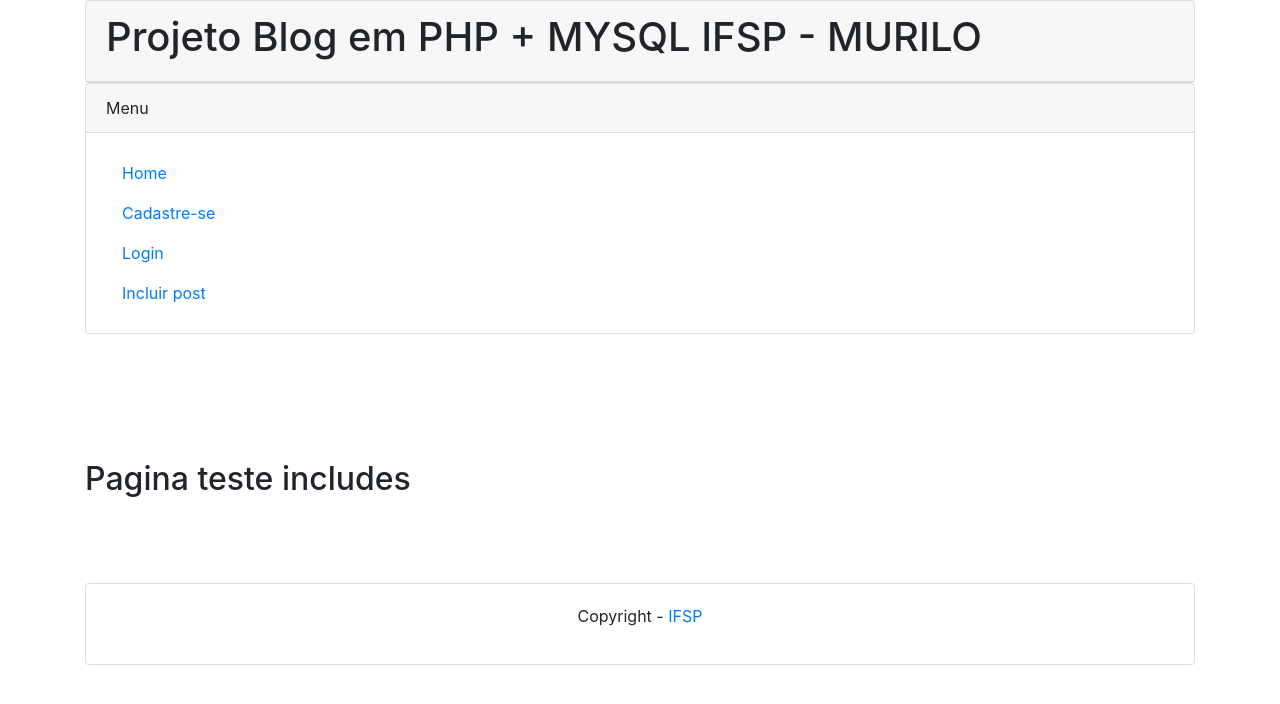
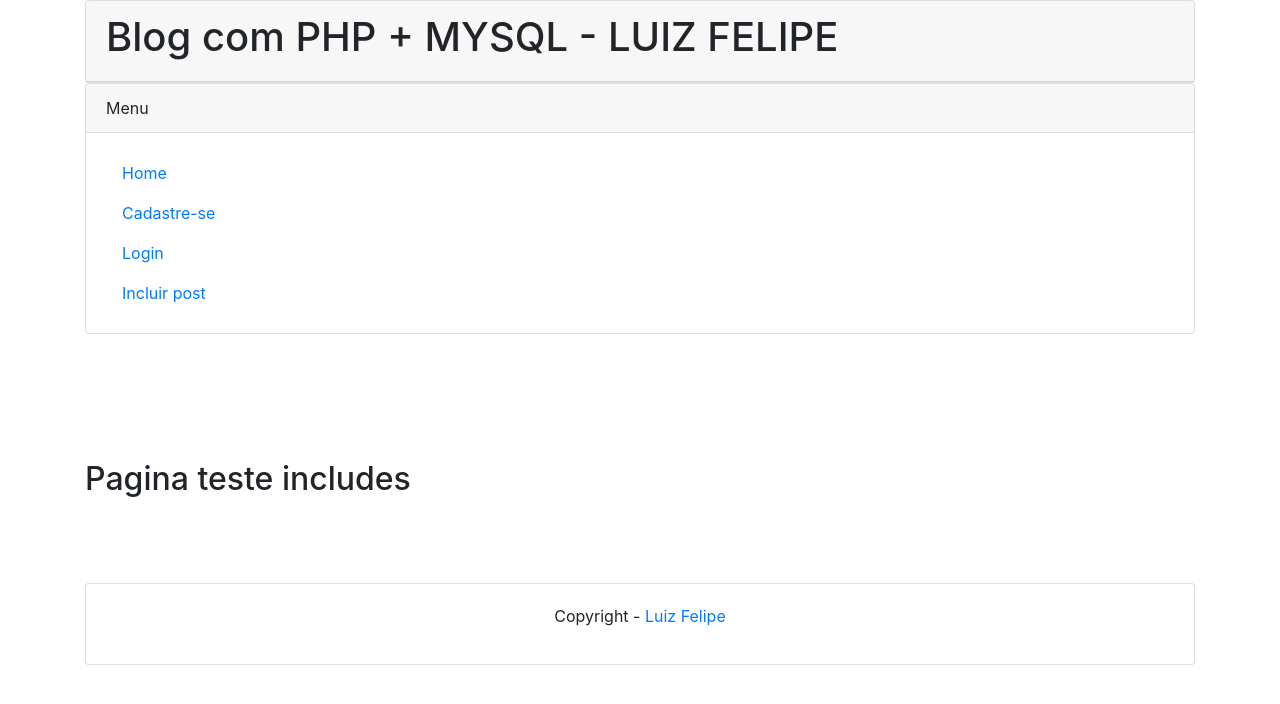
Before and after one commit to luizfelipe798/blogprogweb, a PHP site: page /pagina_teste.php in a window 1280 px wide. Shown: the top 704 px of the page. Run offline with PHP 8.4, Linux system fonts and the light colour scheme.

Commit message:
Projeto finalizado com todos os testes sendo realizados com sucesso.

```diff
--- a/includes/rodape.php
+++ b/includes/rodape.php
@@ -1,7 +1,7 @@
 <div class="card">
     <div class="card-body text-center">
         <p>Copyright -
-            <a href='http://www.ifsp.edu.br' target='_blank'>IFSP</a>
+            <a href='http://www.ifsp.edu.br' target='_blank'>Luiz Felipe</a>
         </p>
     </div>
 </div>
--- a/includes/topo.php
+++ b/includes/topo.php
@@ -4,7 +4,7 @@
 
 <div class="card">
     <div class="card-header">
-        <h1>Projeto Blog em PHP + MYSQL IFSP - MURILO</h1>
+        <h1>Blog com PHP + MYSQL - LUIZ FELIPE</h1>
     </div>
     <?php if(isset($_SESSION['login'])) : ?>
     <div class="card-body text-right">
--- a/index.php
+++ b/index.php
@@ -11,6 +11,7 @@
                     <!--Topo //-->
                     <?php
                         include 'includes/topo.php';
+                        date_default_timezone_set('America/Sao_Paulo');
                     ?>
                 </div>
             </div>
--- a/login_formulario.php
+++ b/login_formulario.php
@@ -1,6 +1,6 @@
 <!DOCTYPE html>
 <head>
-    <title>Login | Projeto para Web com PHP</title>
+    <title>Login | Blog para Web com PHP</title>
     <link rel="stylesheet"
           href="lib/bootstrap-4.2.1-dist/css/bootstrap.min.css">
 </head>
--- a/pagina_teste.php
+++ b/pagina_teste.php
@@ -1,6 +1,6 @@
 <!DOCTYPE html>
     <head>
-        <title>Post | Projeto para Web com PHP</title>
+        <title>Post | Blog para Web com PHP</title>
         <link rel="stylesheet" href="lib/bootstrap-4.2.1-dist/css/bootstrap.min.css">
     </head>
     <body>
--- a/usuario_formulario.php
+++ b/usuario_formulario.php
@@ -1,6 +1,6 @@
 <!DOCTYPE html>
 <head>
-    <title>Usuário | Projeto para Web com PHP</title>
+    <title>Usuário | Blog para Web com PHP</title>
     <link rel="stylesheet"
           href="lib/bootstrap-4.2.1-dist/css/bootstrap.min.css">
 </head>
--- a/usuarios.php
+++ b/usuarios.php
@@ -1,6 +1,6 @@
 <!DOCTYPE html>
 <head>
-    <title>Usuários | Projeto para Web com PHP</title>
+    <title>Usuários | Blog para Web com PHP</title>
     <link rel="stylesheet"
           href="lib/bootstrap-4.2.1-dist/css/bootstrap.min.css">
 </head>
```
